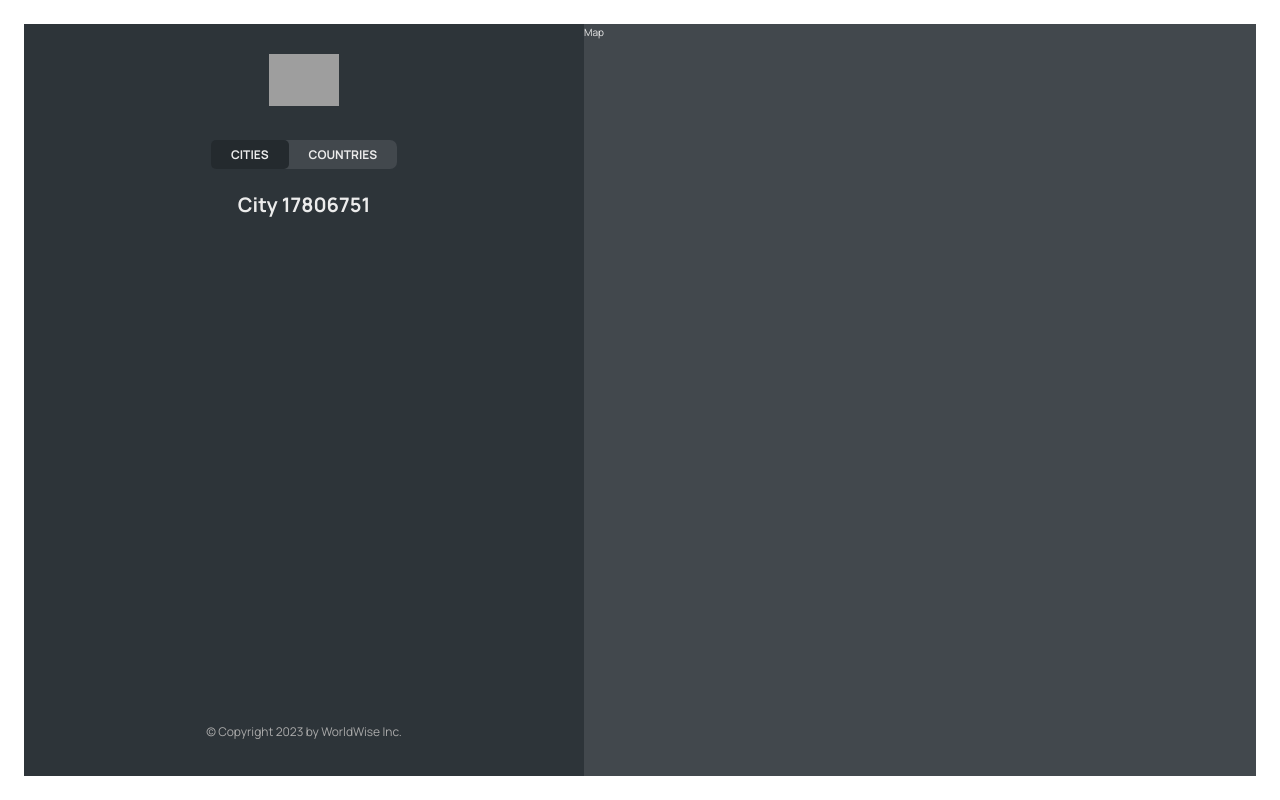
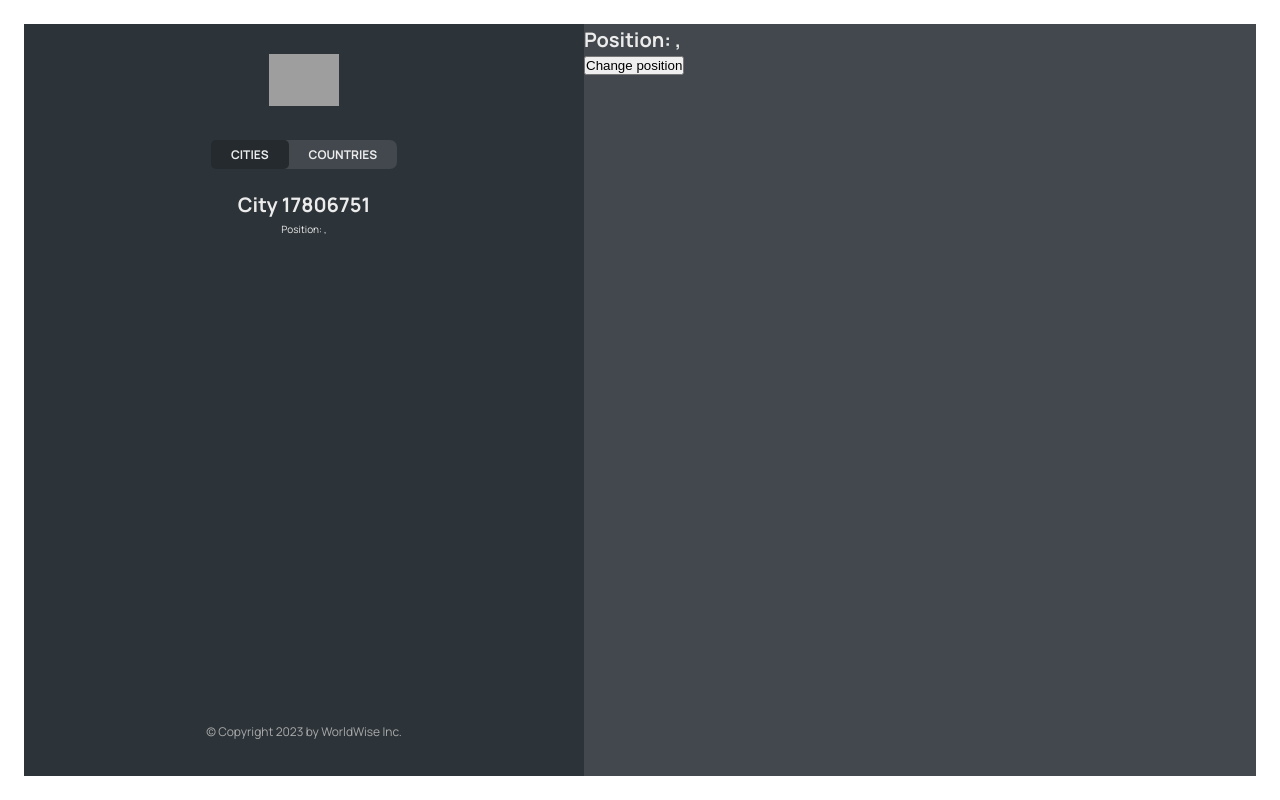
Before and after one commit to Kavin-crew/react-course-exercises, a React (Vite) app in the folder 11-worldwise/: page /app/cities/17806751 in a window 1280 px wide. Built offline with nearby package versions, Linux system fonts and the light colour scheme; data requests are answered from the project's data file; grey boxes are pictures that could not be loaded.

Commit message:
reading params using useSearchParams hook

```diff
--- a/11-worldwise/src/components/City.jsx
+++ b/11-worldwise/src/components/City.jsx
@@ -1,5 +1,5 @@
 /*eslint no-unused-vars: "warn"*/
-import { useParams } from "react-router-dom";
+import { useParams, useSearchParams } from "react-router-dom";
 import styles from "./City.module.css";
 
 const formatDate = (date) =>
@@ -13,6 +13,10 @@ const formatDate = (date) =>
 function City() {
   const { id } = useParams();
 
+  const [searchParams, setSearchParams] = useSearchParams();
+  const lat = searchParams.get("lat");
+  const lng = searchParams.get("lng");
+
   // TEMP DATA
   const currentCity = {
     cityName: "Lisbon",
@@ -23,7 +27,14 @@ function City() {
 
   const { cityName, emoji, date, notes } = currentCity;
 
-  return <h1>City {id}</h1>;
+  return (
+    <>
+      <h1>City {id}</h1>
+      <p>
+        Position: {lat}, {lng}
+      </p>
+    </>
+  );
 
   // return (
   //   <div className={styles.city}>
--- a/11-worldwise/src/components/CityItem.jsx
+++ b/11-worldwise/src/components/CityItem.jsx
@@ -12,10 +12,14 @@ const formatDate = (date) =>
 /* eslint-disable-next-line */
 function CityItem({ city }) {
   /* eslint-disable-next-line */
-  const { cityName, emoji, date, id } = city;
+  const { cityName, emoji, date, id, position } = city;
   return (
     <li>
-      <Link className={styles.cityItem} to={`${id}`}>
+      <Link
+        className={styles.cityItem}
+        /* eslint-disable-next-line */
+        to={`${id}?lat=${position.lat}&lng=${position.lng}`}
+      >
         <span className={styles.emoji}>{emoji}</span>
         <h3 className={styles.name}>{cityName}</h3>
         <time className={styles.date}>{formatDate(date)}</time>
--- a/11-worldwise/src/components/CountryList.jsx
+++ b/11-worldwise/src/components/CountryList.jsx
@@ -26,8 +26,8 @@ function CountryList({ cities, isLoading }) {
   return (
     <ul className={styles.countryList}>
       {/* eslint-disable-next-line */}
-      {countries.map((country) => (
-        <CountryItem country={country} key={country.id} />
+      {countries.map((country, i) => (
+        <CountryItem country={country} key={country.country} />
       ))}
     </ul>
   );
--- a/11-worldwise/src/components/Map.jsx
+++ b/11-worldwise/src/components/Map.jsx
@@ -1,7 +1,22 @@
+/*eslint no-unused-vars: "warn"*/
+import { useSearchParams } from "react-router-dom";
 import styles from "./Map.module.css";
 
 function Map() {
-  return <div className={styles.mapContainer}>Map</div>;
+  const [searchParams, setSearchParams] = useSearchParams();
+  const lat = searchParams.get("lat");
+  const lng = searchParams.get("lng");
+
+  return (
+    <div className={styles.mapContainer}>
+      <h1>
+        Position: {lat}, {lng}
+      </h1>
+      <button onClick={() => setSearchParams({ lat: 23, lng: 50 })}>
+        Change position
+      </button>
+    </div>
+  );
 }
 
 export default Map;
```
